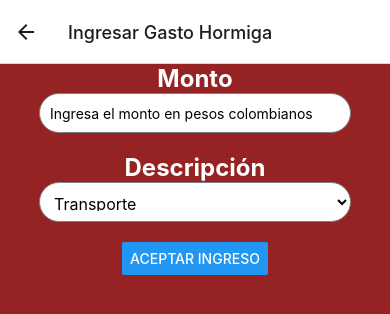
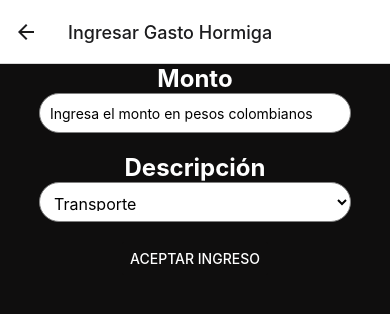
Before and after one commit to juan123213/ANTS, a React Native app in the folder ants/: screen /GastoHormiga in a window 390 px wide. Shown: the top 314 px of the page. Built offline with nearby package versions, Linux system fonts and the light colour scheme.

Commit message:
Se ha modificado el agregar gasto hormiga diseño

```diff
--- a/ants/menu/gastoHormiga.js
+++ b/ants/menu/gastoHormiga.js
@@ -38,7 +38,7 @@ function GastoHormigaScreen() {
                     />
                 </View>
             )}
-            <Button title="Aceptar Ingreso" onPress={handleAceptarIngreso} />
+            <Button title="Aceptar Ingreso" color="#0F0E0E" onPress={handleAceptarIngreso} />
         </View>
     );
 }
@@ -48,7 +48,7 @@ export default GastoHormigaScreen;
 const styles = StyleSheet.create({
     container: {
         flex: 1,
-        backgroundColor: '#952323',
+        backgroundColor: '#0F0E0E',
         alignItems: 'center',
         justifyContent: 'flex-start',
     },
```
